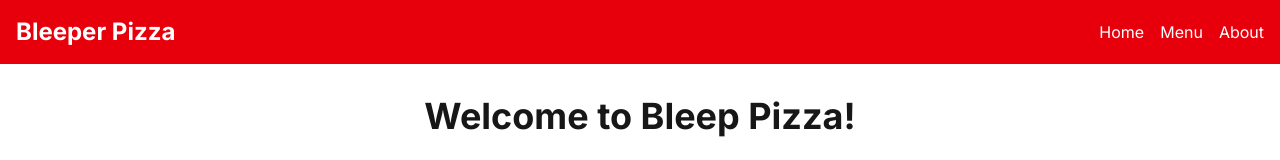
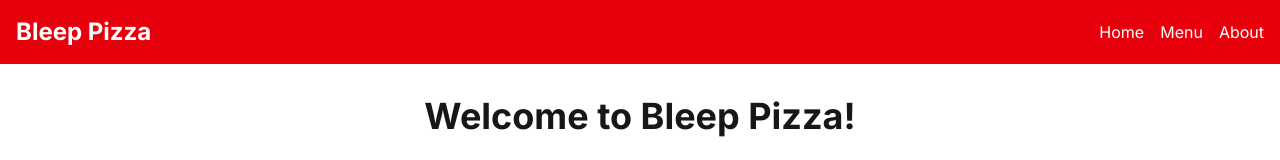
Before and after one commit to cloudstrifeffantasy/bleep-pizza, a Next.js app: page / in a window 1280 px wide. Shown: the top 160 px of the page. Built offline with nearby package versions, Linux system fonts and the light colour scheme.

Commit message:
Simple change

```diff
--- a/src/app/components/NavBar.js
+++ b/src/app/components/NavBar.js
@@ -5,7 +5,7 @@
         <nav className="bg-red-600 text-white p-4">
           <div className="container mx-auto flex justify-between items-center">
             <Link href="/" className="text-2xl font-bold">
-              Bleeper Pizza
+              Bleep Pizza
             </Link>
             <div className="space-x-4">
               <Link href="/" className="hover:text-red-200">
```
